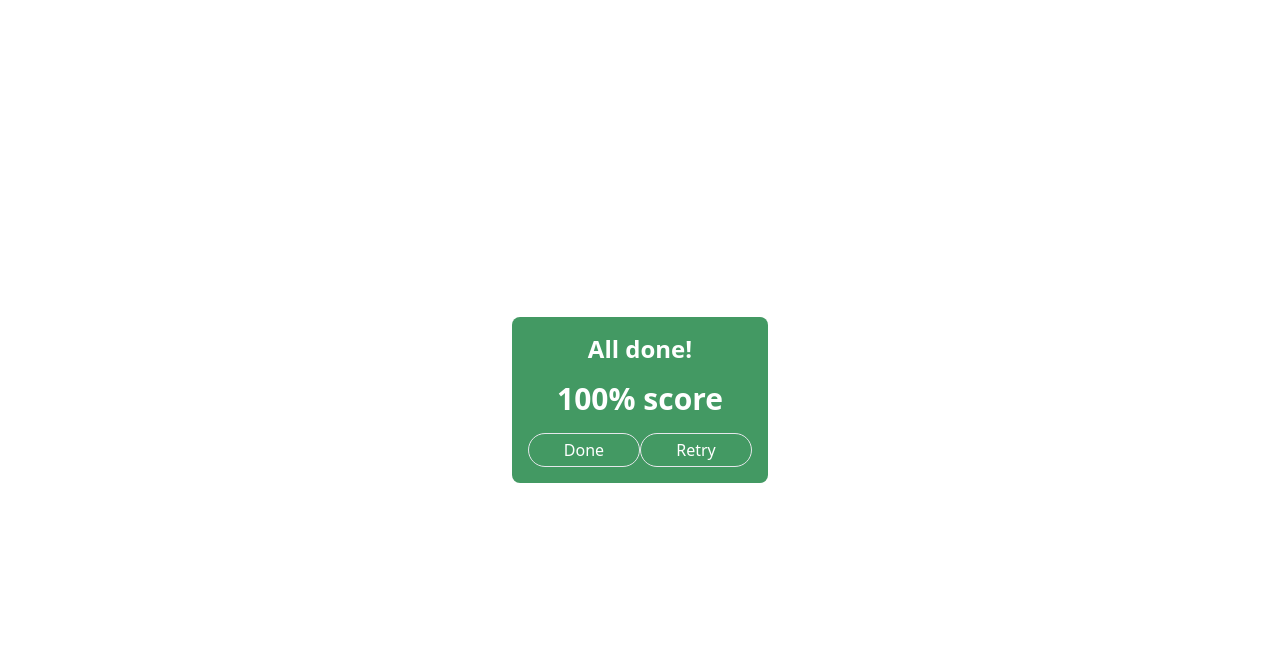
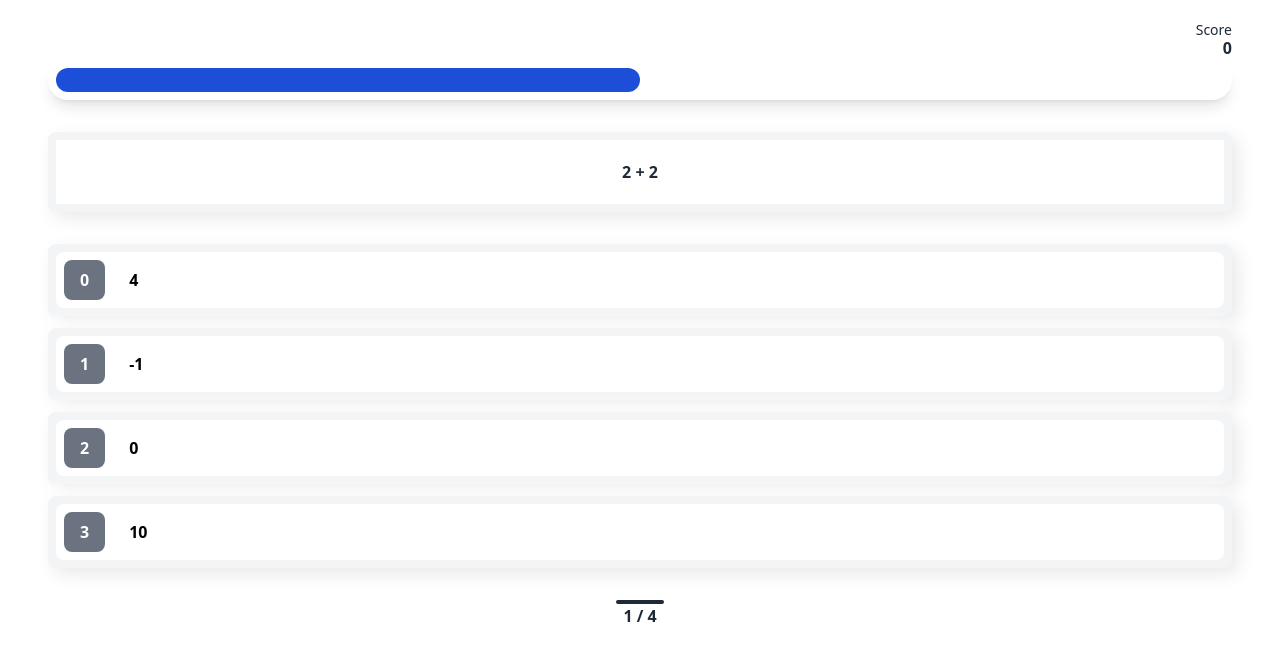
Before and after one commit to roma-marshall/QuizApp, a Vue app: page / in a window 1280 px wide. Shown: the top 660 px of the page. Built offline with nearby package versions, Linux system fonts and the light colour scheme.

Commit message:
conditions for overlay added

```diff
--- a/src/components/Home.vue
+++ b/src/components/Home.vue
@@ -1,6 +1,8 @@
 <template>
   <main class="flex h-screen justify-center">
-    <CompleteOverlay />
+    <CompleteOverlay
+        v-if="quizDone"
+    />
     <div class="bg-white container mx-auto shadow-lg rounded-lg px-12 py-6">
       <div class="text-right text-gray-800">
         <p class="text-sm leading-3">Score</p>
@@ -58,6 +60,7 @@ export default {
     let itemsRef = []
     let score = ref(0)
     let page = ref(1)
+    let quizDone = ref(false)
     let questionCounter = ref(0)
     const currentQuestion = ref({
       question: '',
@@ -149,7 +152,8 @@ export default {
       optionChosen,
       score,
       page,
-      timer
+      timer,
+      quizDone
     }
   },
   components: {
```
